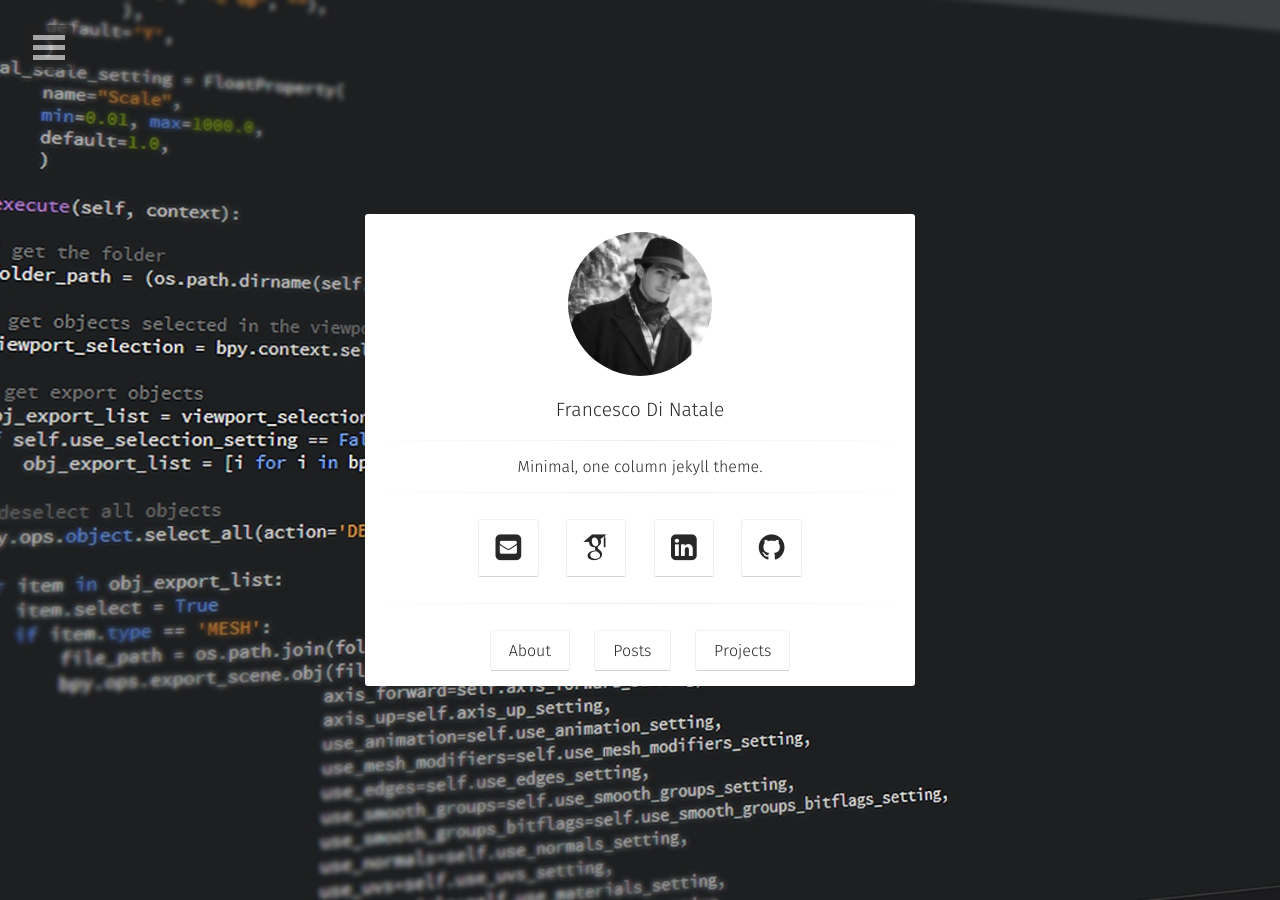
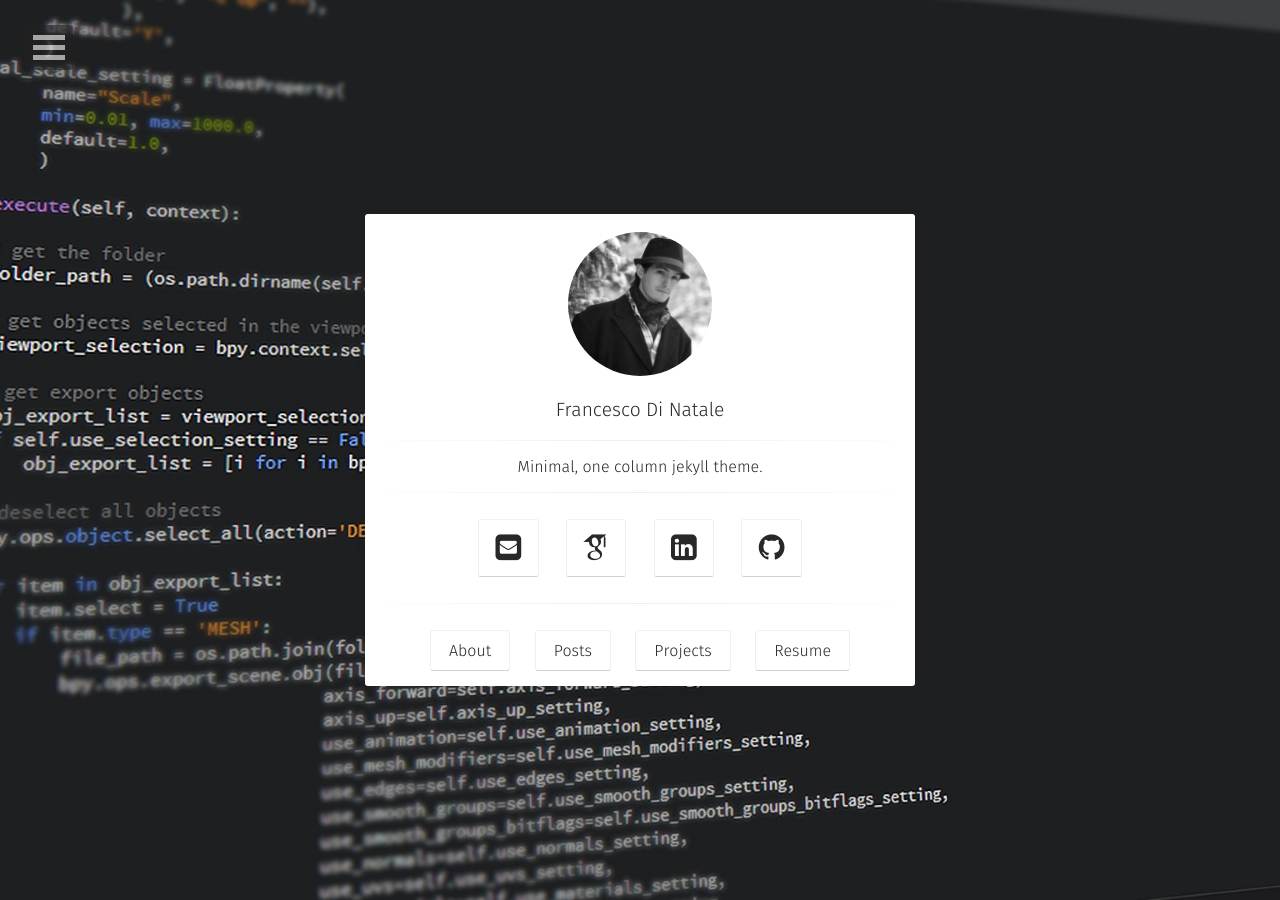
Before and after one commit to FrankD412/frankd412.github.io, a Jekyll site: the page built from index.html, in a window 1280 px wide. Built offline with Jekyll 4.4.1, drawn with Linux system fonts in a browser that asks for light colours; some web fonts are replaced.

Commit message:
Addition of resume to homepage.

```diff
--- a/_layouts/home.html
+++ b/_layouts/home.html
@@ -41,6 +41,9 @@ layout: compress
                          <a class="btn zoombtn" href="{{ site.url }}/projects">
                          Projects
                          </a>
+                         <a class="btn zoombtn" href="{{ site.url }}/resume">
+                         Resume
+                         </a>
                  </h3>
             </div>
         </div>
```
